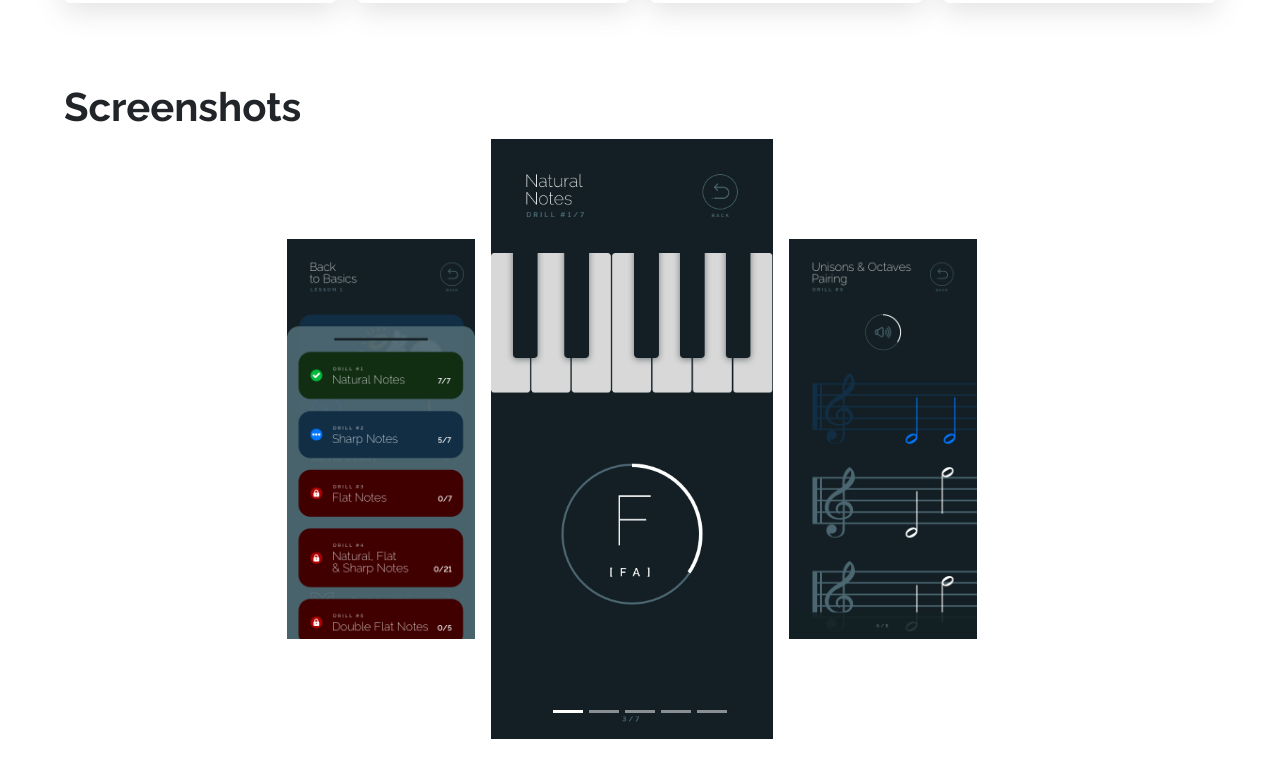
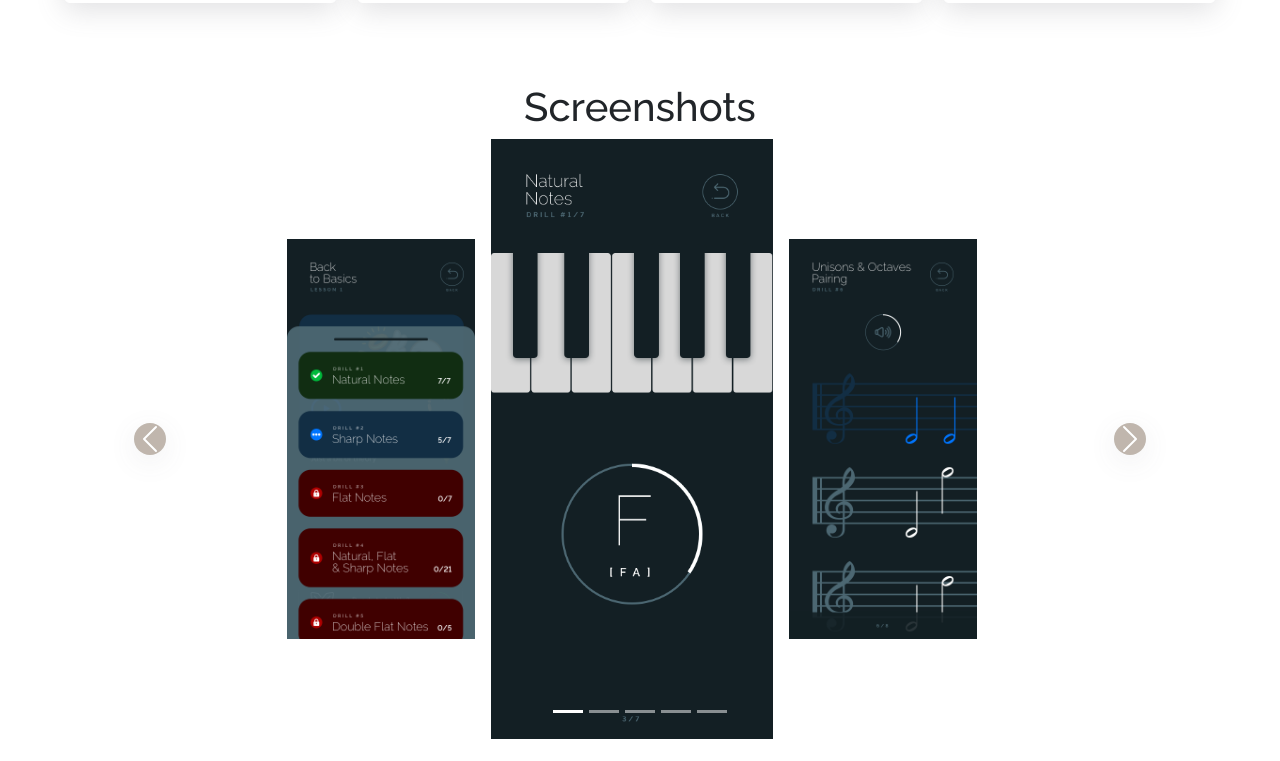
Before and after one commit to shrutibakutra/ThriillApp, a React (Create React App) app: page / in a window 1280 px wide. Shown: the part 1159-1920 px from the top of the page. Built offline with nearby package versions, Linux system fonts and the light colour scheme.

Commit message:
fix nex + prev

```diff
--- a/src/components/screenshots/screenshot.scss
+++ b/src/components/screenshots/screenshot.scss
@@ -1,22 +1,35 @@
-.c-img {
+.screenshot__scroll {
+    z-index: 1000;
+    opacity: 1;
+  }
+
+  .carousel-control-prev-icon,
+  .carousel-control-next-icon {
+    background-color: #816f5d;
+    border-radius: 50%;
+    box-shadow: rgba(100, 100, 111, 0.2) 0px 7px 29px 0px;
+  }
+
+  .c-img {
+    // position: relative;
     margin-right: 16px;
-}
-.screenshot {
-    h1 {
-        text-align: left;
-        font-weight: 700;
-    }
+  }
 
-    &__scroll {
-        display: flex;
-        color: royalblue;
-        height: 40px;
-        margin-top: 259px;
-        background-color: rosybrown
-    }
-}
+  .c-img::after {
+    content: '';
+    position: absolute;
+    top: 0;
+    left: 0;
+    right: 0;
+    bottom: 0;
+    background-color: #958b81;
+    pointer-events: none;
+  }
 
-.carousel-control-next, .carousel-control-prev {
-    background-color: rosybrown;
-    color: royalblue;
-}
+  .carousel-indicators li {
+    background-color: #958b81;
+  }
+
+  .carousel-indicators .active {
+    background-color: red;
+  }
```
Also changed, not shown: package.json (+7 -1 lines), 1 other file (tests, documents, lock files or other folders).
